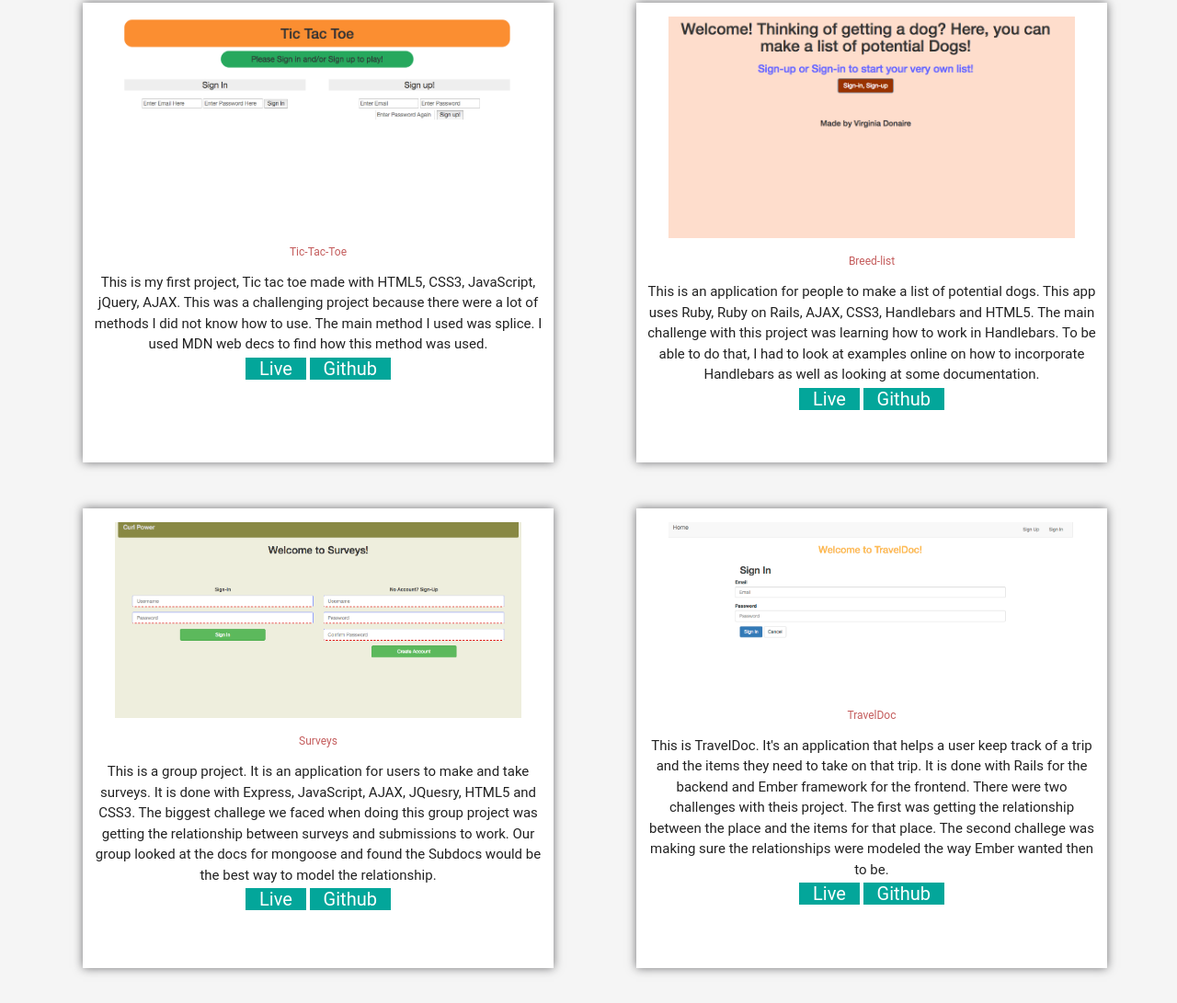
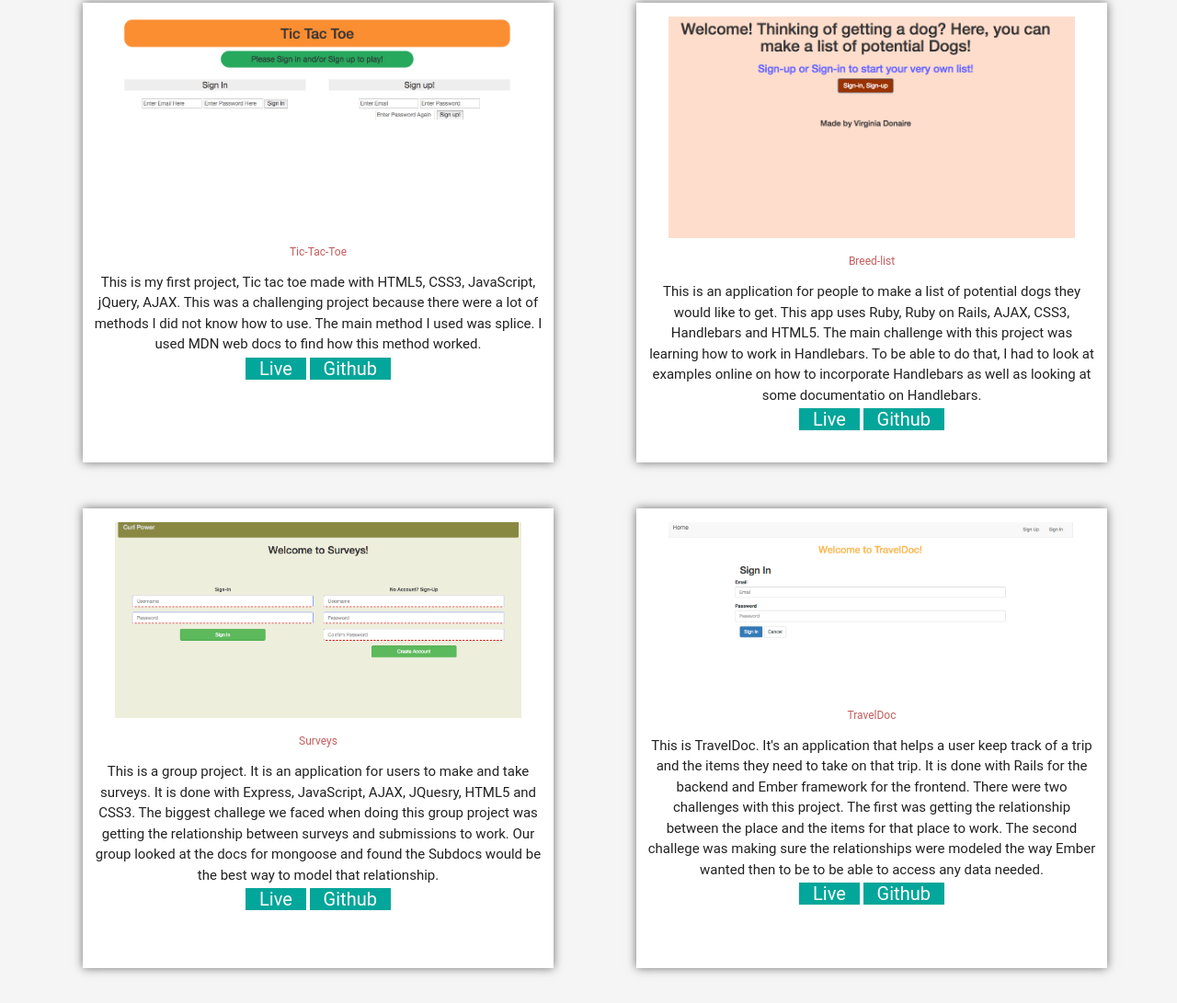
Before and after one commit to mimasofia/mimasofia.github.io, a website: page index.html in a window 1280 px wide. Shown: the part 1706-2797 px from the top of the page at 92% size. Drawn offline with nearby package versions, Linux system fonts and the light colour scheme; a web font is replaced by a local one.

Commit message:
Fixes spelling mistakes and descriptions

```diff
--- a/index.html
+++ b/index.html
@@ -43,9 +43,9 @@
   <section class="about-me">
     <a name="Aboutme"></a>
     <h3>About me</h3>
-    <p class="paragraph"> Thank you for visiting my site! My name is Virginia. I am currently taking a web development immersive course at General Assembly.</p>
+    <p class="paragraph"> Thank you for visiting my site! My name is Virginia. I have recently finished a web development immersive course at General Assembly.</p>
     <br>
-    <p class="paragraph">I studied Psychology and worked as a Pharmacy Technician prior to taking the immersive course. I have always loved problem solving and working with other people. I look forward to working with a team of developers and adding mu unique skill to a team.</p>
+    <p class="paragraph">I studied Psychology and worked as a Pharmacy Technician prior to taking the immersive course. I have always loved problem solving and working with other people. I look forward to working with a team of developers and adding my unique skills to a team.</p>
     <br>
     <p class="paragraph">Checkout some of the projects I have worked on down below.</p>
   </section>
@@ -77,8 +77,8 @@
         <img class='tic-pic' src="./images/Tic-Tac-Toe.png">
         <h5>Tic-Tac-Toe</h5>
         <p>This is my first project, Tic tac toe made with HTML5, CSS3, JavaScript, jQuery, AJAX. This was a challenging
-          project because there were a lot of methods I did not know how to use. The main method I used was splice. I used MDN web decs
-          to find how this method was used.
+          project because there were a lot of methods I did not know how to use. The main method I used was splice. I used MDN web docs
+          to find how this method worked.
           <br>
           <a class="project-links" href="https://mimasofia.github.io/Tic-tac-toe/">Live</a>
           <a class="project-links" href="https://github.com/mimasofia/mimasofia.github.io">Github</a>
@@ -90,9 +90,9 @@
       <div class="breed-list">
         <img class='breed' src="./images/Breed-list.png">
         <h5>Breed-list</h5>
-        <p>This is an application for people to make a list of potential dogs. This app uses Ruby, Ruby on Rails, AJAX, CSS3, Handlebars and HTML5. The
+        <p>This is an application for people to make a list of potential dogs they would like to get. This app uses Ruby, Ruby on Rails, AJAX, CSS3, Handlebars and HTML5. The
           main challenge with this project was learning how to work in Handlebars. To be able to
-          do that, I had to look at examples online on how to incorporate Handlebars as well as looking at some documentation.
+          do that, I had to look at examples online on how to incorporate Handlebars as well as looking at some documentatio on Handlebars.
           <br>
           <a class="project-links" href="https://mimasofia.github.io/Breed-list-frontend/">Live</a>
           <a class="project-links" href="https://github.com/mimasofia/Breed-list-frontend">Github</a>
@@ -106,7 +106,7 @@
         <h5>Surveys</h5>
         <p>This is a group project. It is an application for users to make and take surveys. It is done with Express, JavaScript, AJAX, JQuesry, HTML5 and CSS3. The biggest challege we faced
           when doing this group project was getting the relationship between surveys and submissions to work. Our group looked at the docs for mongoose and found the Subdocs would be
-          the best way to model the relationship.
+          the best way to model that relationship.
           <br>
           <a class="project-links" href="https://curlpower.github.io/curlpower/">Live</a>
           <a class="project-links" href="https://github.com/curlpower/curlpower">Github</a>
@@ -119,8 +119,9 @@
         <img class='travelDoc' src="./images/TravelDoc.png">
         <h5>TravelDoc</h5>
         <p>This is TravelDoc. It's an application that helps a user keep track of a trip and the items they need to take on that trip. It is done
-          with Rails for the backend and Ember framework for the frontend. There were two challenges with theis project. The first was getting the relationship
-          between the place and the items for that place. The second challege was making sure the relationships were modeled the way Ember wanted then to be.
+          with Rails for the backend and Ember framework for the frontend. There were two challenges with this project. The first was getting the relationship
+          between the place and the items for that place to work. The second challege was making sure the relationships were modeled the way Ember wanted then to be to be able to access
+          any data needed.
           <br>
           <a class="project-links" href="https://mimasofia.github.io/travel-ember-frontend/">Live</a>
           <a class="project-links" href="https://github.com/mimasofia/travel-ember-frontend">Github</a>
```
